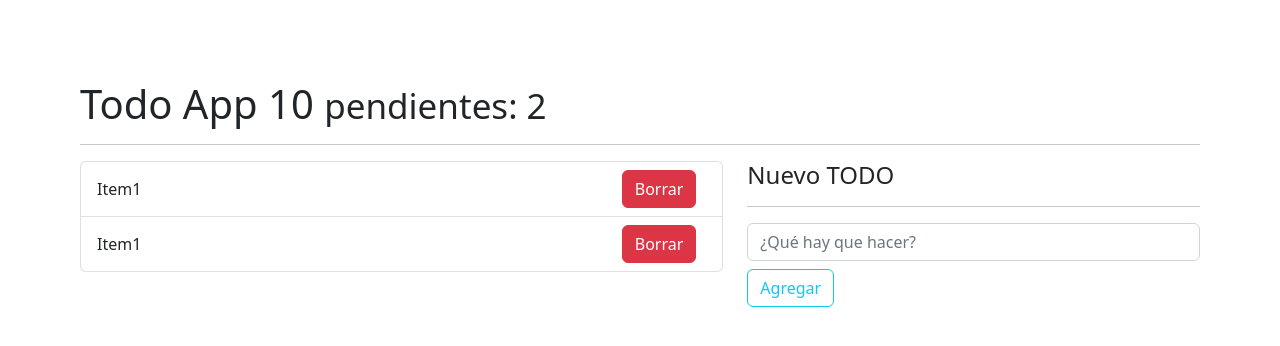
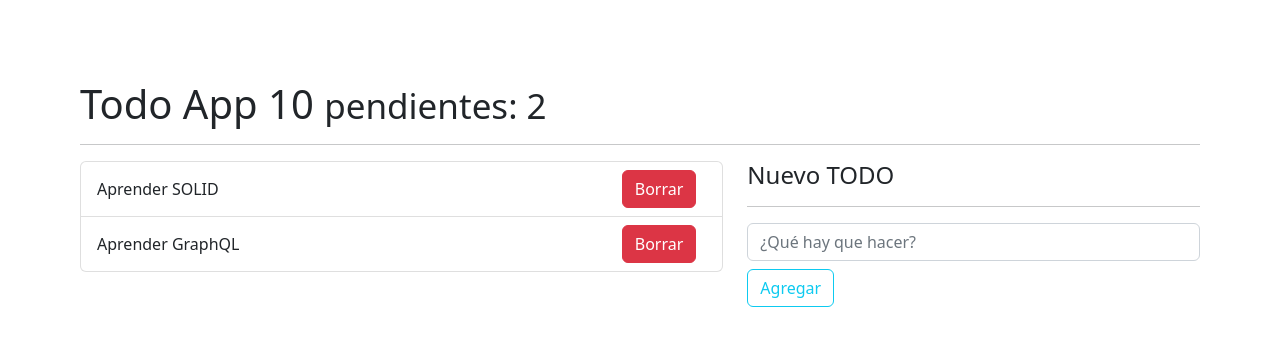
Before and after one commit to Yadira-Ferrer/React-Projects, a React (Vite) app in the folder 05-hook-app/: page / in a window 1280 px wide. Shown: the top 346 px of the page. Built offline with nearby package versions, Linux system fonts and the light colour scheme.

Commit message:
Separación en componentes de Todo App

```diff
--- /dev/null
+++ b/05-hook-app/src/08-useReducer/TodoAdd.jsx
@@ -0,0 +1,38 @@
+import { useForm } from '../hooks/useForm';
+
+export const TodoAdd = ({ onNewTodo }) => {
+  const { description, onInputChage, onResetForm } = useForm({
+    description: '',
+  });
+
+  const onFormSubmit = (event) => {
+    event.preventDefault();
+
+    if (description.length < 1) return;
+
+    const newTodo = {
+      id: new Date().getTime(),
+      description,
+      done: false,
+    };
+
+    onNewTodo && onNewTodo(newTodo);
+    onResetForm();
+  };
+
+  return (
+    <form onSubmit={onFormSubmit}>
+      <input
+        type="text"
+        placeholder="¿Qué hay que hacer?"
+        className="form-control"
+        name="description"
+        value={description}
+        onChange={onInputChage}
+      />
+      <button type="submit" className="btn btn-outline-info mt-2">
+        Agregar
+      </button>
+    </form>
+  );
+};
--- a/05-hook-app/src/08-useReducer/TodoApp.jsx
+++ b/05-hook-app/src/08-useReducer/TodoApp.jsx
@@ -1,4 +1,6 @@
 import { useReducer } from 'react';
+import { TodoAdd } from './TodoAdd';
+import { TodoList } from './TodoList';
 import { todoReducer } from './todoReducer';
 
 const initialState = [
@@ -9,13 +11,17 @@
   },
   {
     id: new Date().getTime * 2,
-    description: 'Aprender SOLID',
+    description: 'Aprender GraphQL',
     done: false,
   },
 ];
 
 export const TodoApp = () => {
   const [todos, dispatchTodo] = useReducer(todoReducer, initialState);
+
+  const handleNewToDo = (todo) => {
+    console.log({ todo });
+  };
 
   return (
     <>
@@ -25,31 +31,17 @@
       <hr />
       <div className="row">
         <div className="col-7">
-          <ul className="list-group">
-            {todos.map((todo) => (
-              <li
-                key={todo.id}
-                className="list-group-item d-flex justify-content-between"
-              >
-                <span className="align-self-center">Item1</span>
-                <button className="btn btn-danger">Borrar</button>
-              </li>
-            ))}
-          </ul>
+          {/* TODOLIST */}
+          <TodoList todos={todos} />
+          {/* END TODOLIST */}
         </div>
         <div className="col-5">
           <h4>Nuevo TODO</h4>
           <hr />
-          <form>
-            <input
-              type="text"
-              placeholder="¿Qué hay que hacer?"
-              className="form-control"
-            />
-            <button type="submit" className="btn btn-outline-info mt-2">
-              Agregar
-            </button>
-          </form>
+          {/* TODO ADD (onNewToDo) */}
+          {/* { id: new Date(), description: '', done: false} */}
+          <TodoAdd onNewTodo={handleNewToDo} />
+          {/* END TODO ADD */}
         </div>
       </div>
     </>
--- /dev/null
+++ b/05-hook-app/src/08-useReducer/TodoItem.jsx
@@ -0,0 +1,10 @@
+export const TodoItem = ({ todo }) => {
+  return (
+    <>
+      <li className="list-group-item d-flex justify-content-between">
+        <span className="align-self-center">{todo.description}</span>
+        <button className="btn btn-danger">Borrar</button>
+      </li>
+    </>
+  );
+};
--- /dev/null
+++ b/05-hook-app/src/08-useReducer/TodoList.jsx
@@ -0,0 +1,13 @@
+import { TodoItem } from './TodoItem';
+
+export const TodoList = ({ todos = [] }) => {
+  return (
+    <>
+      <ul className="list-group">
+        {todos.map((todo) => (
+          <TodoItem key={todo.id} todo={todo} />
+        ))}
+      </ul>
+    </>
+  );
+};
```
